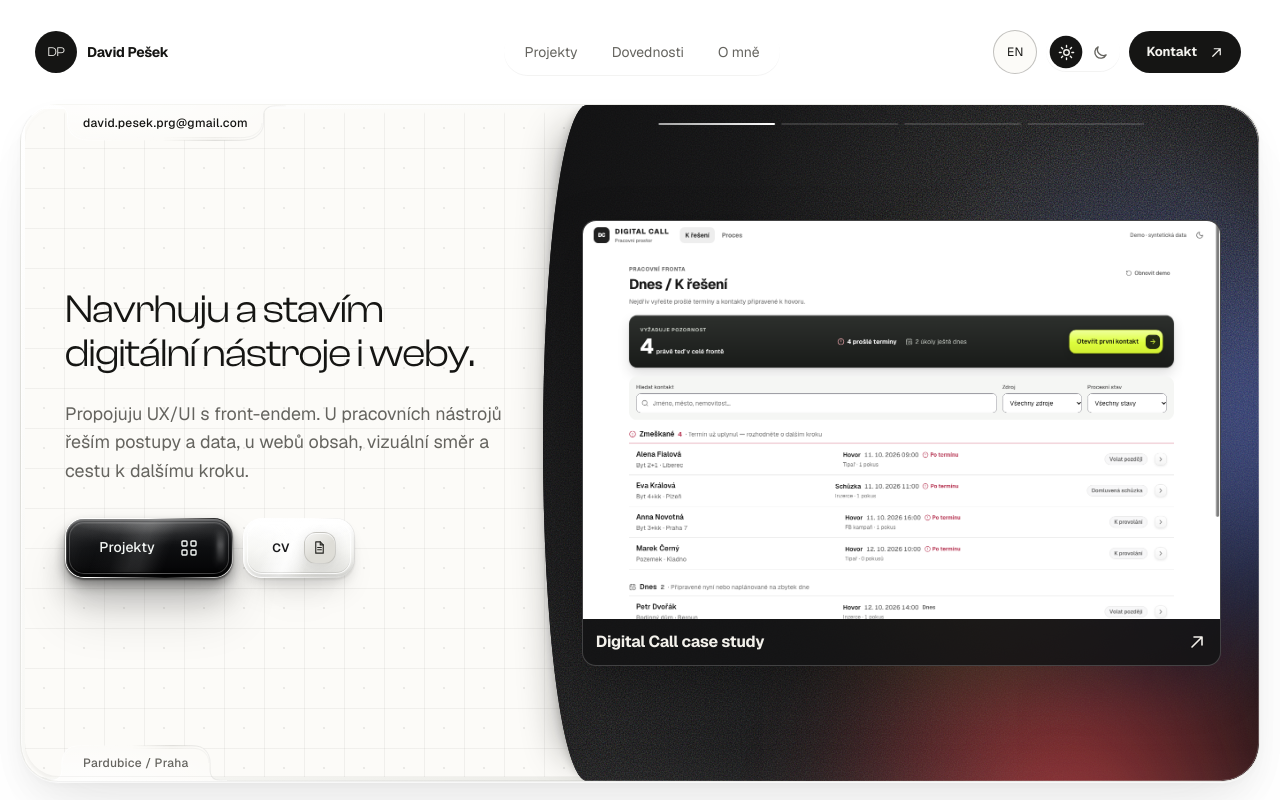
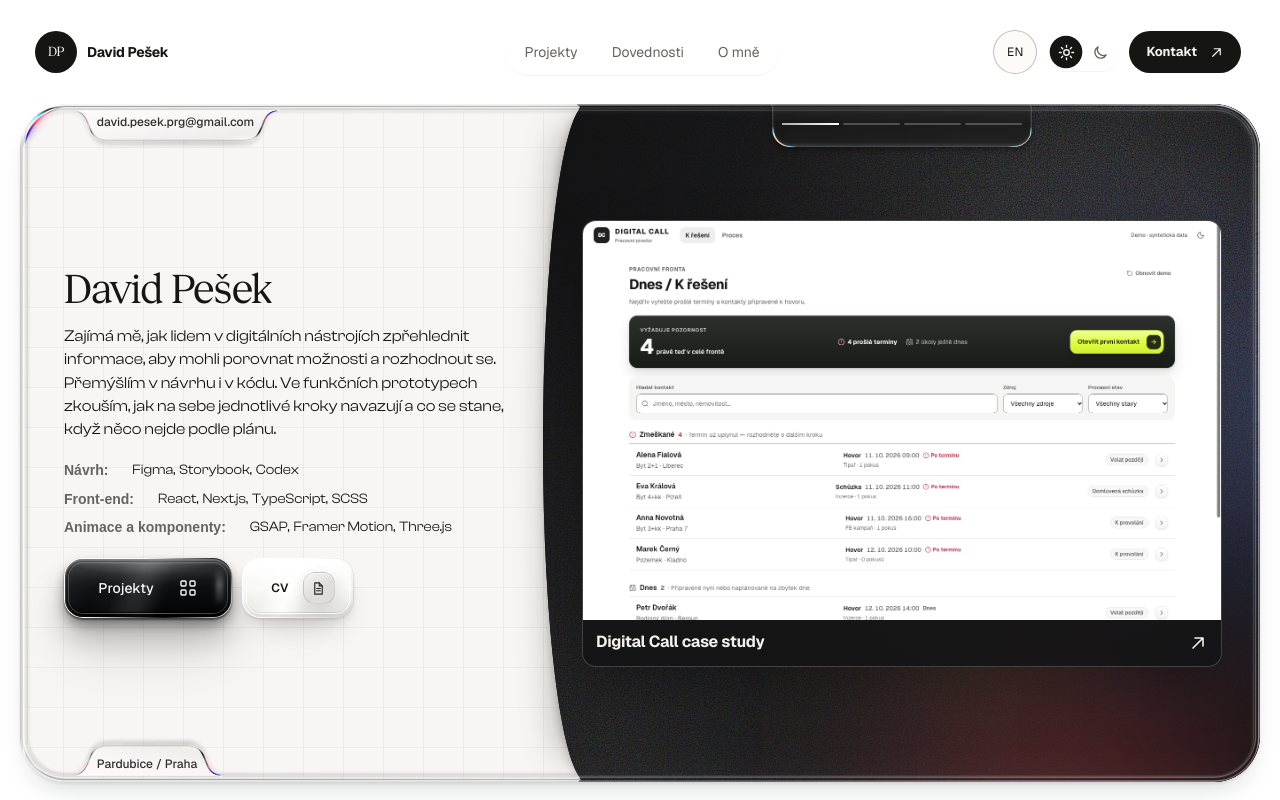
Before and after one commit to DP8778/davidpesek_portfolio, a Next.js app: page / in a window 1280 px wide. Shown: the top 800 px of the page. Built offline with nearby package versions, Linux system fonts and the light colour scheme; a web font is replaced by a local one.

Commit message:
Show Portfolio finál homepage on local dev route

```diff
--- a/app/page.js
+++ b/app/page.js
@@ -1,8 +1,8 @@
-import Redesign2Home from "../stories/redesign_2/Redesign2Home";
+import Redesign4Home from "../stories/redesign4/Redesign4Home";
 
 export default function Page() {
   return (
-    <Redesign2Home
+    <Redesign4Home
       initialTheme="light"
       only="all"
       heroVariant="elevated-grid"
```
